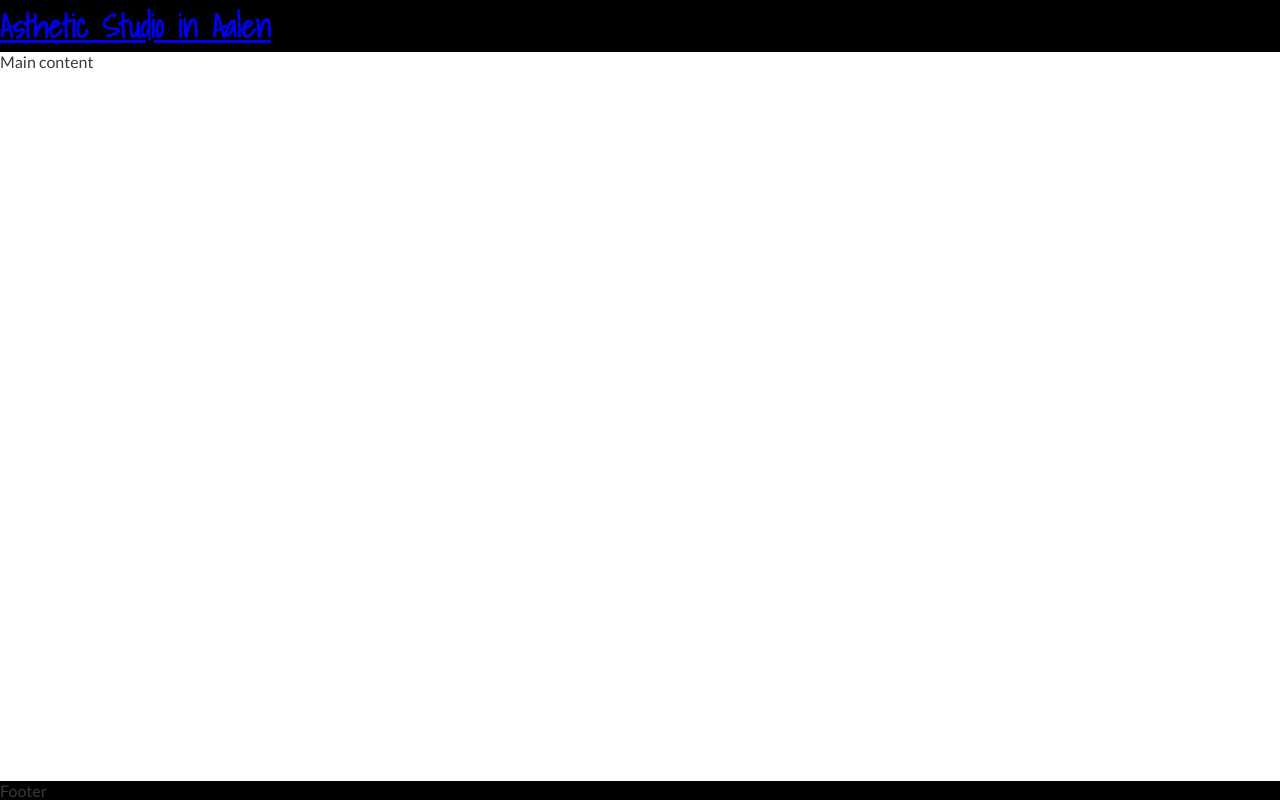
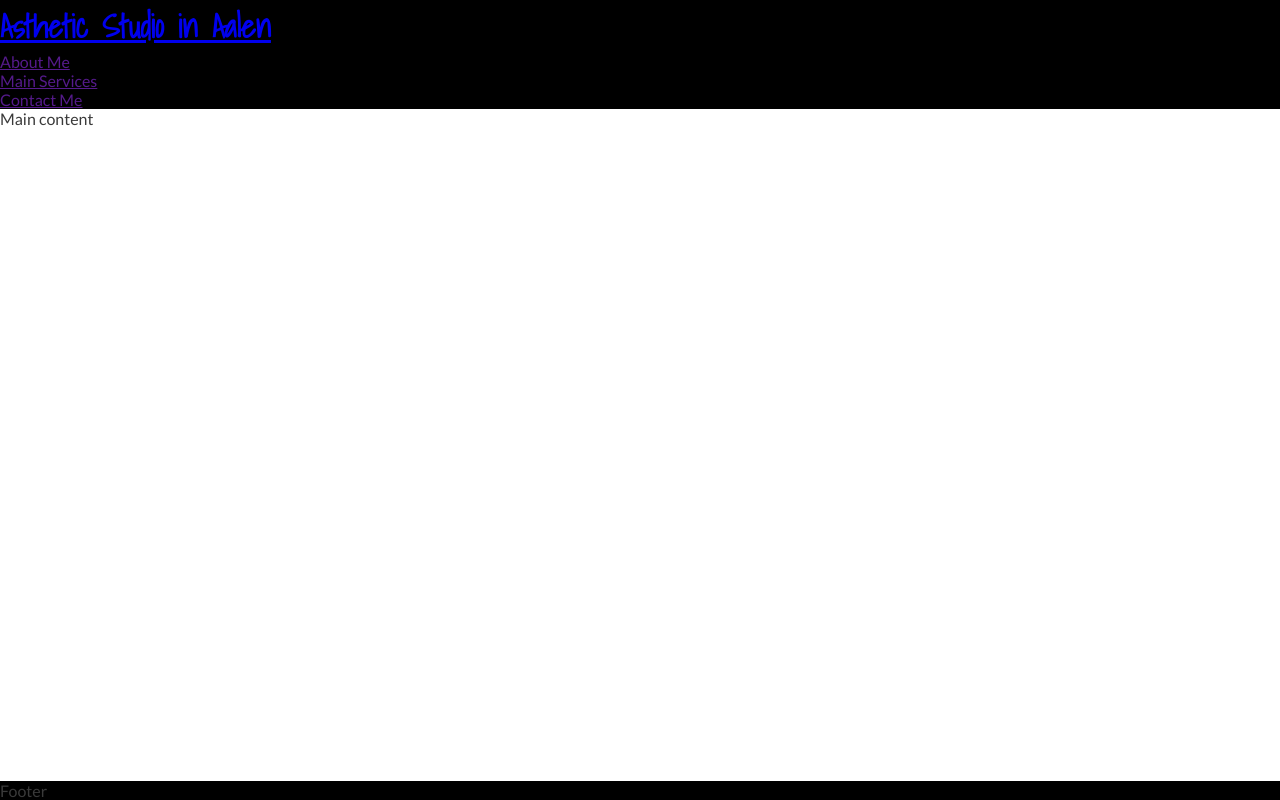
Before and after one commit to Olala2024/Project-1, a plain HTML site: page index.html in a window 1280 px wide. Drawn offline with Linux system fonts and the light colour scheme; a web font is replaced by a local one.

Commit message:
Create navitation section

```diff
--- a/index.html
+++ b/index.html
@@ -27,6 +27,13 @@
         <a href="index.html">
             <h1 id="logo">Asthetic Studio in Aalen</h1>
         </a>
+        <nav>
+            <ul>
+                <li><a href="">About Me</a></li>
+                <li><a href="">Main Services</a></li>
+                <li><a href="">Contact Me</a></li>
+            </ul>
+        </nav>
     </header>
 
     <!-- Main content -->
```
